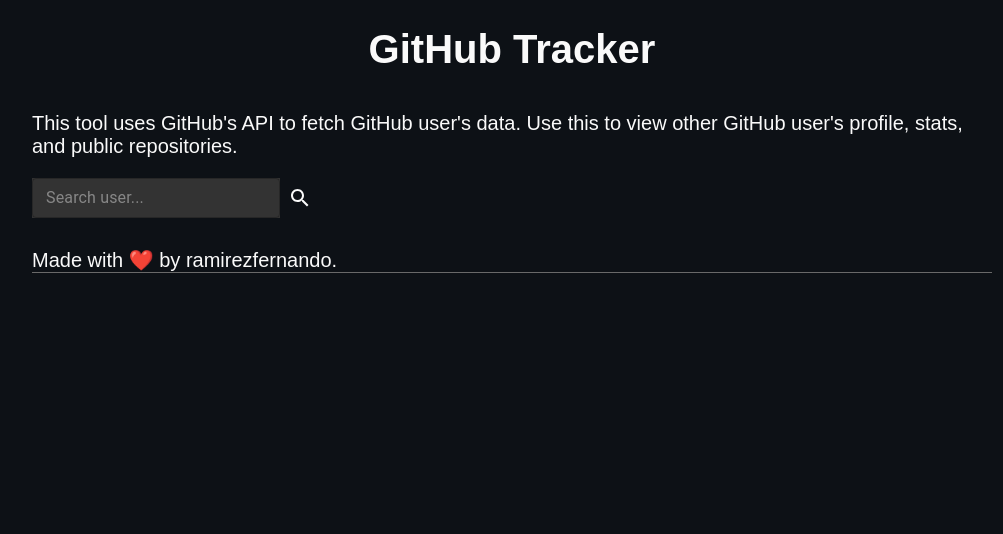
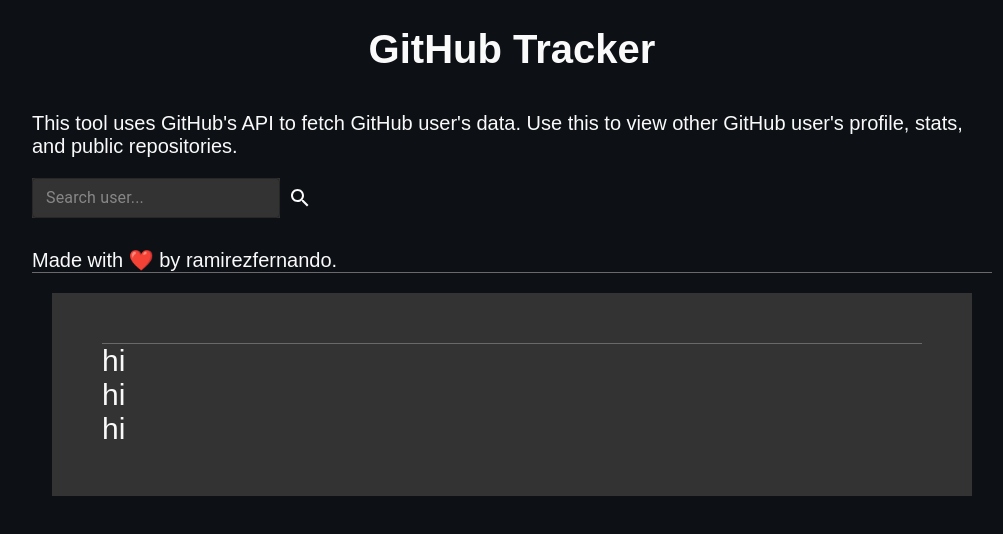
Before and after one commit to ramirezfernando/github-tracker, a React (Create React App) app: page / in a window 1280 px wide. Shown: the top 534 px of the page, without its empty margins (128-1131 px from the left). Built offline with nearby package versions, Linux system fonts and the light colour scheme.

Commit message:
Fix styling

```diff
--- a/src/components/search.js
+++ b/src/components/search.js
@@ -3,7 +3,7 @@
 import IconButton from "@mui/material/IconButton";
 import SearchIcon from '@mui/icons-material/Search';
 import TextField from "@mui/material/TextField";
-import { Avatar } from '@mui/material';
+import { Avatar, Button } from '@mui/material';
 import { Grid } from '@mui/material';
 
 
@@ -75,45 +75,41 @@
 
     <div style={dataContainer}>
         <div>
-            <Grid columns={2}>
+          <Grid container spacing={1} >
+              <Grid container item xs={6} direction="column">
+                { userData ? <Avatar alt="pfp" src={userData.avatar_url}   sx={{ width: 200, height: 200 }} /> : null}
+                { userData ? <div>{userData.name}</div> : null}
+              </Grid>
 
-            </Grid>
-            { userData ? <Avatar alt="pfp" src={userData.avatar_url}   sx={{ width: 200, height: 200 }} /> : null}
-            <Grid container spacing={0} item sm={12} md={12}>
-
-                <Grid sm={6} md={6}>
-                { userData ? <div>{userData.name}</div> : null }
+              <Grid container item xs={6} direction="column" >
+                { userData ? <div>{userData.login}</div> : null}
+                <Grid container item xs={6} direction="row" >
+                  { userData ? <div>{userData.public_repos} repos</div> : null}
+                  { userData ? <div>{userData.followers} followers</div> : null}
+                  { userData ? <div>{userData.following} following</div> : null}
+                  { userData ? <Button/> : null}
                 </Grid>
 
-                <Grid sm={6} md={6} style={{display:'flex'}}>
+                <Grid container item xs={0} direction="row" >
+                  { userData ? <div>{userData.bio}</div> : null}
+                </Grid>
+              </Grid>
+            </Grid>
 
-                    <Grid container spacing={0} item sm={12} md={12}>
-                      <Grid sm={12} md={12}>
-                        { userData ? <div>{userData.login}</div> : null }
-                      </Grid>
+            <Divider />
 
-                      <Grid>
-                        <div style={{marginRight:40}}>
-                        { userData ? <div>{userData.public_repos} repos</div> : null }
-                        </div>
-                        <div style={{marginRight:40}}>
-                        { userData ? <div>{userData.followers} followers</div> : null }
-                        </div>
-                        <div style={{marginRight:40}}>
-                        { userData ? <div>{userData.following} following</div> : null }
-                        </div>
-                      </Grid>
+            <div>
+              hi
+            </div>
 
-                    </Grid>
+            <div>
+              hi
+            </div>
 
-                </Grid>
-
-              </Grid>
+            <div>
+              hi
+            </div>
         </div>
-
-
-
-
 
 
 
@@ -141,8 +137,9 @@
 const dataContainer = {
   color: colors.white,
   fontFamily: 'Arial',
-  fontSize: 40,
+  fontSize: 30,
   margin: 20,
+  padding: 50,
   backgroundColor: colors.light_grey,
 };
 export default Search;
```
